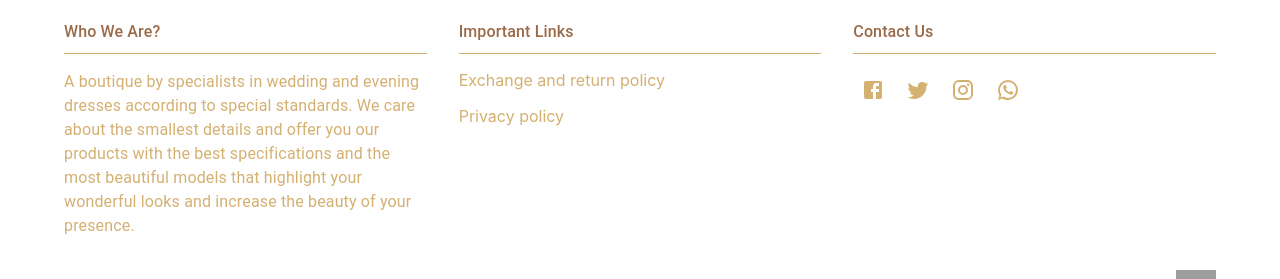
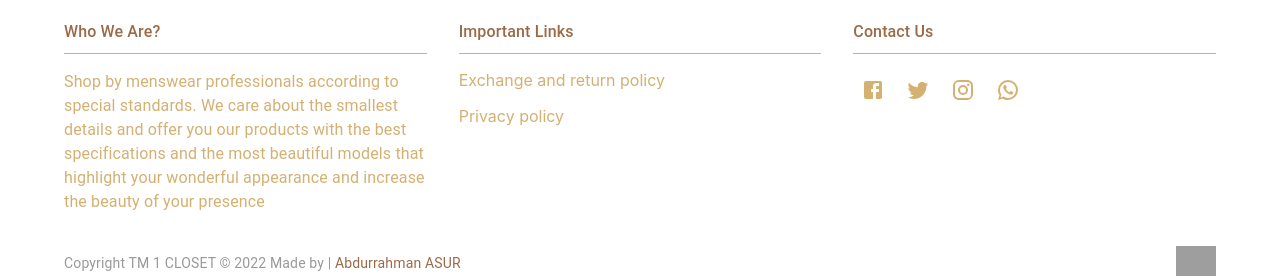
Before and after one commit to AbdurrahmanASUR/TestCode01, a Next.js app: page /orders in a window 1280 px wide. Shown: the part 192-471 px from the top of the page. Built offline with nearby package versions, Linux system fonts and the light colour scheme; no server answers; grey boxes are pictures that could not be loaded.

Commit message:
footer, feature text changed

```diff
--- a/components/layout/Footer/Footer.js
+++ b/components/layout/Footer/Footer.js
@@ -39,9 +39,7 @@ const Footer = () => {
           <Grid item xs={12} md={4}>
             <FooterItem label="Who We Are?">
               <Typography color="text.primary">
-                A boutique by specialists in wedding and evening dresses according to special standards. We care about
-                the smallest details and offer you our products with the best specifications and the most beautiful
-                models that highlight your wonderful looks and increase the beauty of your presence.
+              Shop by menswear professionals according to special standards. We care about the smallest details and offer you our products with the best specifications and the most beautiful models that highlight your wonderful appearance and increase the beauty of your presence
               </Typography>
             </FooterItem>
           </Grid>
--- a/components/pages/Home/Feature.js
+++ b/components/pages/Home/Feature.js
@@ -20,7 +20,7 @@ const featureList = [
   {
     icon: <CheckroomIcon />,
     title: 'High quality',
-    subtitle: 'All dresses are designed according to the best international standards of high quality',
+    subtitle: 'All clothes are designed according to the best international standards of high quality',
   },
 ]
 
--- a/pages/favorite.js
+++ b/pages/favorite.js
@@ -76,7 +76,7 @@ const FavoritePage = ({ products }) => {
 }
 
 export async function getStaticProps() {
-  const response = await fetch('https://tm1closettest-default-rtdb.europe-west1.firebasedatabase.app/products.json')
+  const response = await fetch('https://tm1closettest-default-rtdb.europe-west1.firebasedatabase.app/products-2.json')
   const data = await response.json()
 
   const products = Object.keys(data).map(key => ({ imageUrl: data[key].imageUrl, name: data[key].name, id: key }))
```
